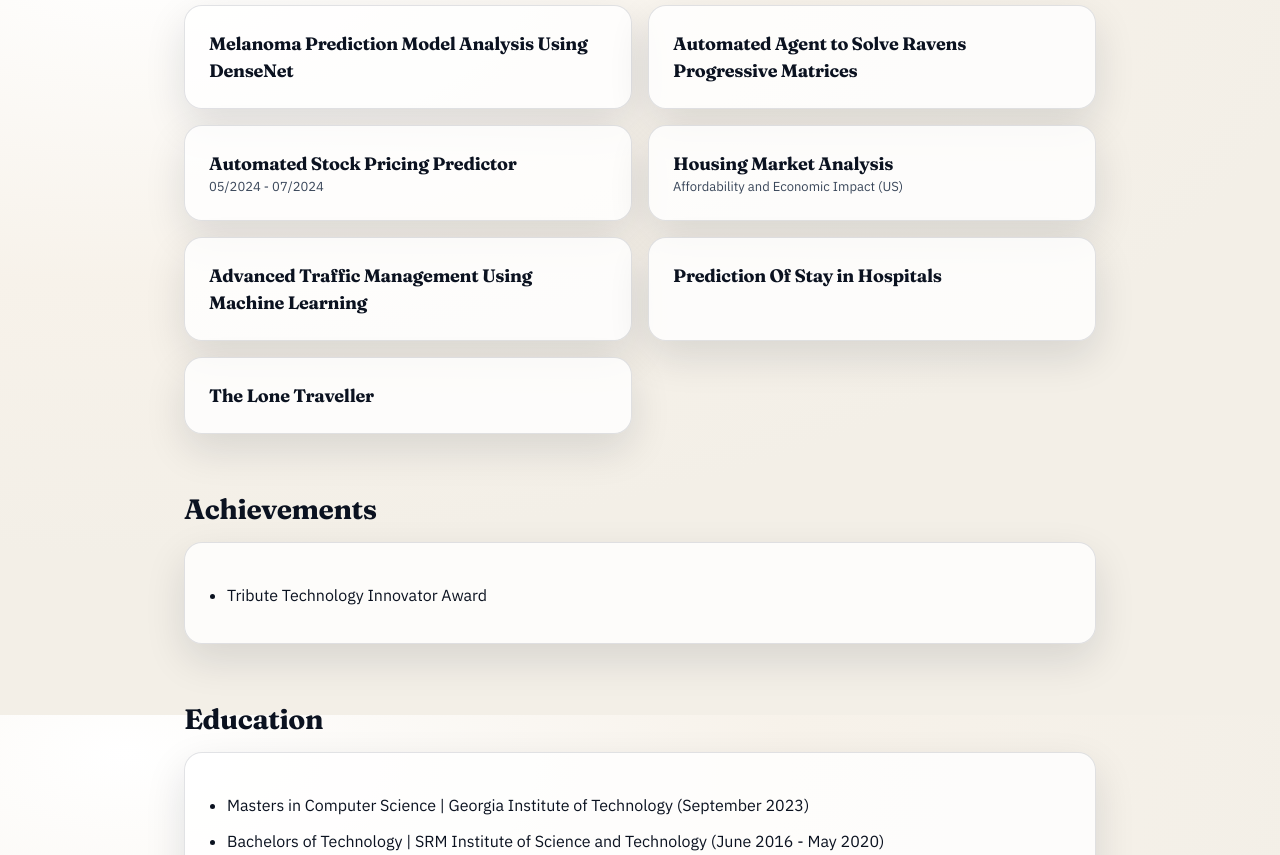
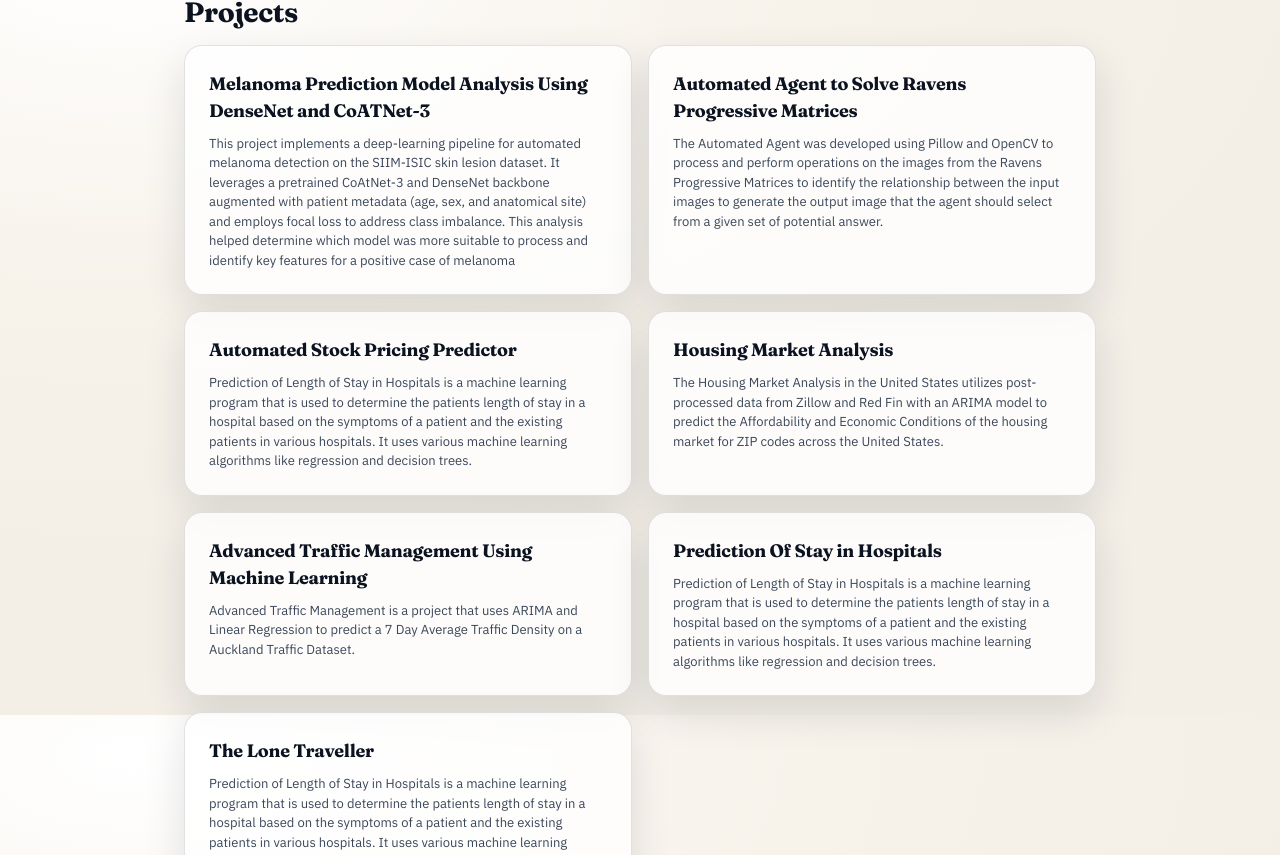
Before and after one commit to somalur/somalur.github.io, a Next.js app: page / in a window 1280 px wide. Shown: the part 2485-3340 px from the top of the page. Built offline with nearby package versions, Linux system fonts and the light colour scheme.

Commit message:
Add Description and Updates Styling

```diff
--- a/src/app/page.module.css
+++ b/src/app/page.module.css
@@ -251,6 +251,8 @@ details.navDetails:not([open]) > nav {
 .cardSubtitle {
   color: var(--muted);
   font-size: 13px;
+  margin-top: 10px !important;
+
 }
 
 .bullets {
--- a/src/app/page.tsx
+++ b/src/app/page.tsx
@@ -266,34 +266,63 @@ export default function Home() {
 
             <article className={styles.card}>
               <h3 className={styles.cardTitle}>
-                Melanoma Prediction Model Analysis Using DenseNet
+                Melanoma Prediction Model Analysis Using DenseNet and CoATNet-3
               </h3>
+              <div className={styles.cardSubtitle}>
+                This project implements a deep-learning pipeline for automated melanoma detection on the SIIM-ISIC skin lesion dataset. It leverages a pretrained CoAtNet-3 and DenseNet backbone augmented with patient metadata (age, sex, and anatomical site) and employs focal loss to address class imbalance. This analysis helped determine which model was more suitable to process and identify key features for a positive case of melanoma
+              </div>
             </article>
             <article className={styles.card}>
               <h3 className={styles.cardTitle}>
                 Automated Agent to Solve Ravens Progressive Matrices
               </h3>
+                <div className={styles.cardSubtitle}>
+                  The Automated Agent was developed using Pillow and OpenCV to process and perform operations on the images from the Ravens Progressive Matrices to identify the relationship between the input images to generate the output image that the agent should select from a given set of
+                  potential answer.
+                </div>
             </article>
             <article className={styles.card}>
-              <h3 className={styles.cardTitle}>Automated Stock Pricing Predictor</h3>
-              <div className={styles.cardSubtitle}>05/2024 - 07/2024</div>
+              <h3 className={styles.cardTitle}>
+                Automated Stock Pricing Predictor
+              </h3>
+              <div className={styles.cardSubtitle}>
+                Prediction of Length of Stay in Hospitals is a machine learning program that is used to determine the patients length of stay in a hospital based on the symptoms of a patient and the existing patients in various hospitals. It uses various machine learning algorithms like regression and
+                decision trees.
+              </div>
             </article>
             <article className={styles.card}>
-              <h3 className={styles.cardTitle}>Housing Market Analysis</h3>
+              <h3 className={styles.cardTitle}>
+                Housing Market Analysis
+              </h3>
               <div className={styles.cardSubtitle}>
-                Affordability and Economic Impact (US)
+                The Housing Market Analysis in the United States utilizes post-processed data from Zillow and Red Fin with an ARIMA model to predict the Affordability and Economic Conditions of the housing market for ZIP codes across the United States.
               </div>
             </article>
             <article className={styles.card}>
               <h3 className={styles.cardTitle}>
                 Advanced Traffic Management Using Machine Learning
               </h3>
+              <div className={styles.cardSubtitle}>
+                Advanced Traffic Management is a project that uses ARIMA and Linear Regression to predict a 7 Day Average Traffic Density on a Auckland Traffic Dataset.
+              </div>
             </article>
             <article className={styles.card}>
-              <h3 className={styles.cardTitle}>Prediction Of Stay in Hospitals</h3>
+              <h3 className={styles.cardTitle}>
+                Prediction Of Stay in Hospitals
+              </h3>
+              <div className={styles.cardSubtitle}>
+                Prediction of Length of Stay in Hospitals is a machine learning program that is used to determine the patients length of stay in a hospital based on the symptoms of a patient and the existing patients in various hospitals. It uses various machine learning algorithms like regression and
+                decision trees.
+              </div>
             </article>
             <article className={styles.card}>
-              <h3 className={styles.cardTitle}>The Lone Traveller</h3>
+              <h3 className={styles.cardTitle}>
+                The Lone Traveller
+              </h3>
+              <div className={styles.cardSubtitle}>
+                Prediction of Length of Stay in Hospitals is a machine learning program that is used to determine the patients length of stay in a hospital based on the symptoms of a patient and the existing patients in various hospitals. It uses various machine learning algorithms like regression and
+                decision trees.
+              </div>
             </article>
           </div>
         </section>
```
